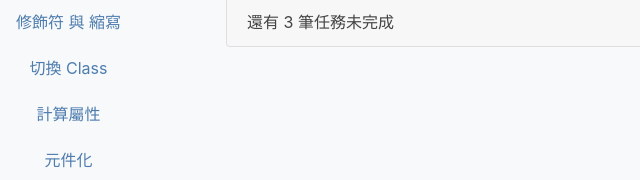
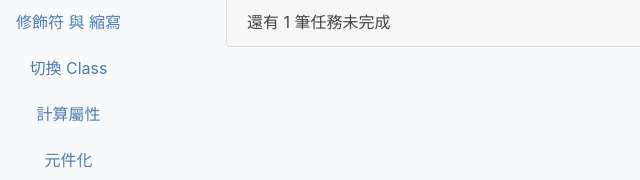
Before and after one commit to niclin/vue-course, a plain HTML site: page basic/todo.html in a window 1280 px wide. Shown: the part 450-630 px from the top of the page, 144-784 px from the left. Drawn offline with Linux system fonts and the light colour scheme.

Commit message:
Show unchecked count

```diff
--- a/basic/todo.html
+++ b/basic/todo.html
@@ -163,7 +163,7 @@
       </li>
     </ul>
     <div class="card-footer d-flex justify-content-between">
-      <span>還有 3 筆任務未完成</span>
+      <span>還有 {{ unCheckedCount }} 筆任務未完成</span>
       <a href="#">清除所有任務</a>
     </div>
   </div>
@@ -202,6 +202,13 @@ var app = new Vue({
       this.todos.splice(index,1)
     }
   },
+  computed: {
+    unCheckedCount() {
+      return this.todos.filter(function(item){
+        return item.completed == false
+      }).length
+    }
+  },
 });
 </script>
 
```
